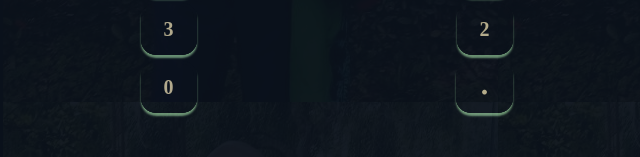
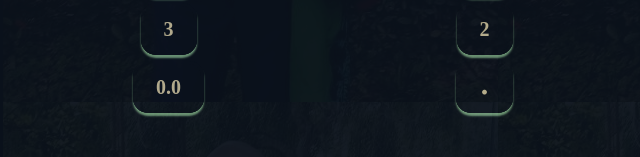
Before and after one commit to ogie15/Calculator, a plain HTML site: page main.html in a window 1280 px wide. Shown: the part 481-638 px from the top of the page, 0-640 px from the left. Drawn offline with nearby package versions, Linux system fonts and the light colour scheme; files whose address does not match are found by name.

Commit message:
Update main.html

```diff
--- a/main.html
+++ b/main.html
@@ -123,7 +123,7 @@
             <!-- 5th level start -->
             <div class="row" align="center" style="font-size: 20px; height:50px; margin-top: 8px;">
 
-                  <div style="padding-top: 10px" class="col-xs-3" align="center"><a onclick="num(0)" href="javascript:void(0)" class=" hb"> 0</a></div>
+                  <div style="padding-top: 10px" class="col-xs-3" align="center"><a onclick="num(0)" href="javascript:void(0)" class=" hb"> 0.0</a></div>
 
                   <div style="padding-top: 10px" class="col-xs-3" align="center"><a onclick="num('.')" href="javascript:void(0)" class=" hb" style="padding-left: 23px; padding-right: 23px ;"><i class="fas fa-circle" style="font-size: 5px"></i></a></div>
 
```
